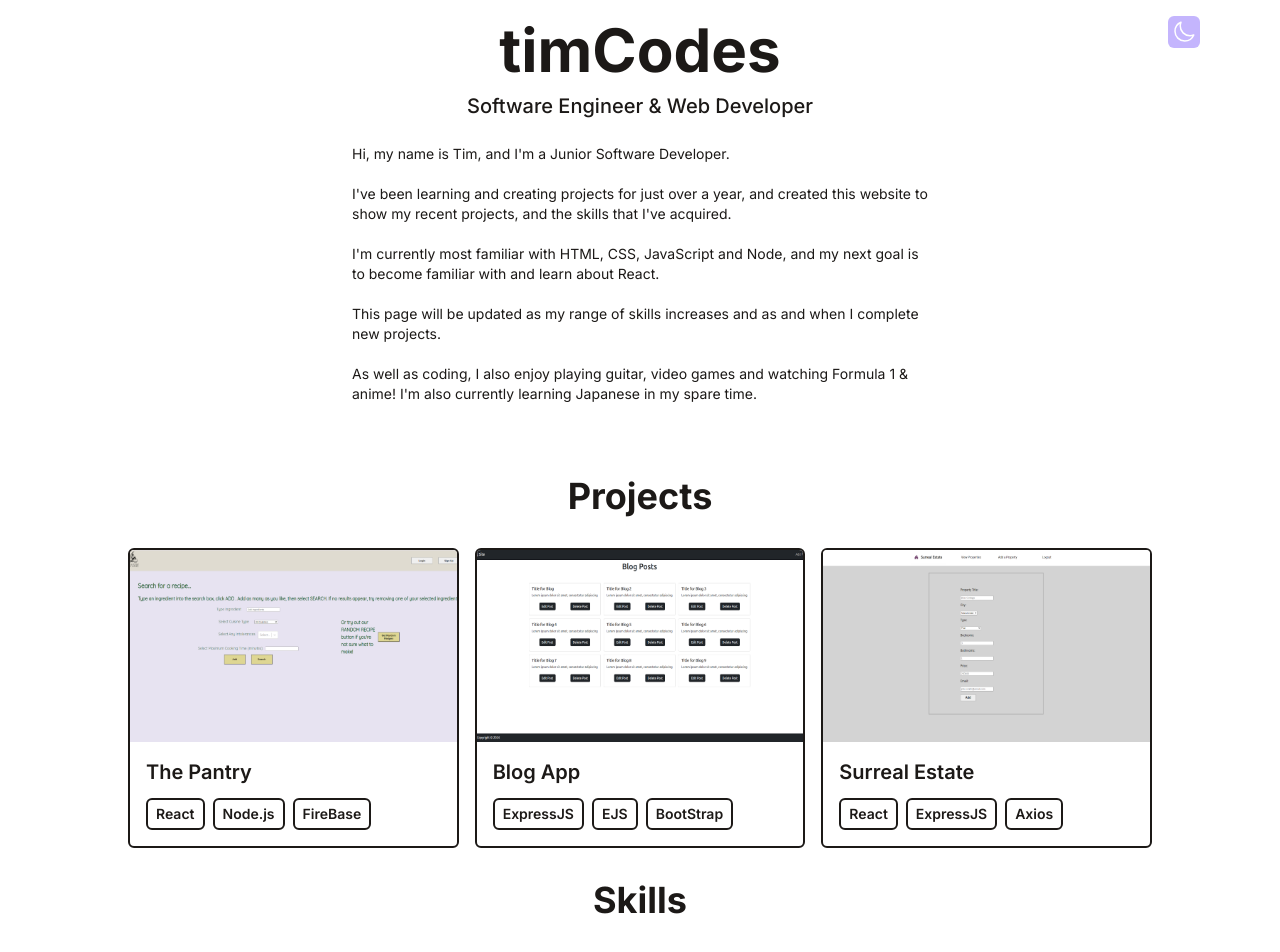
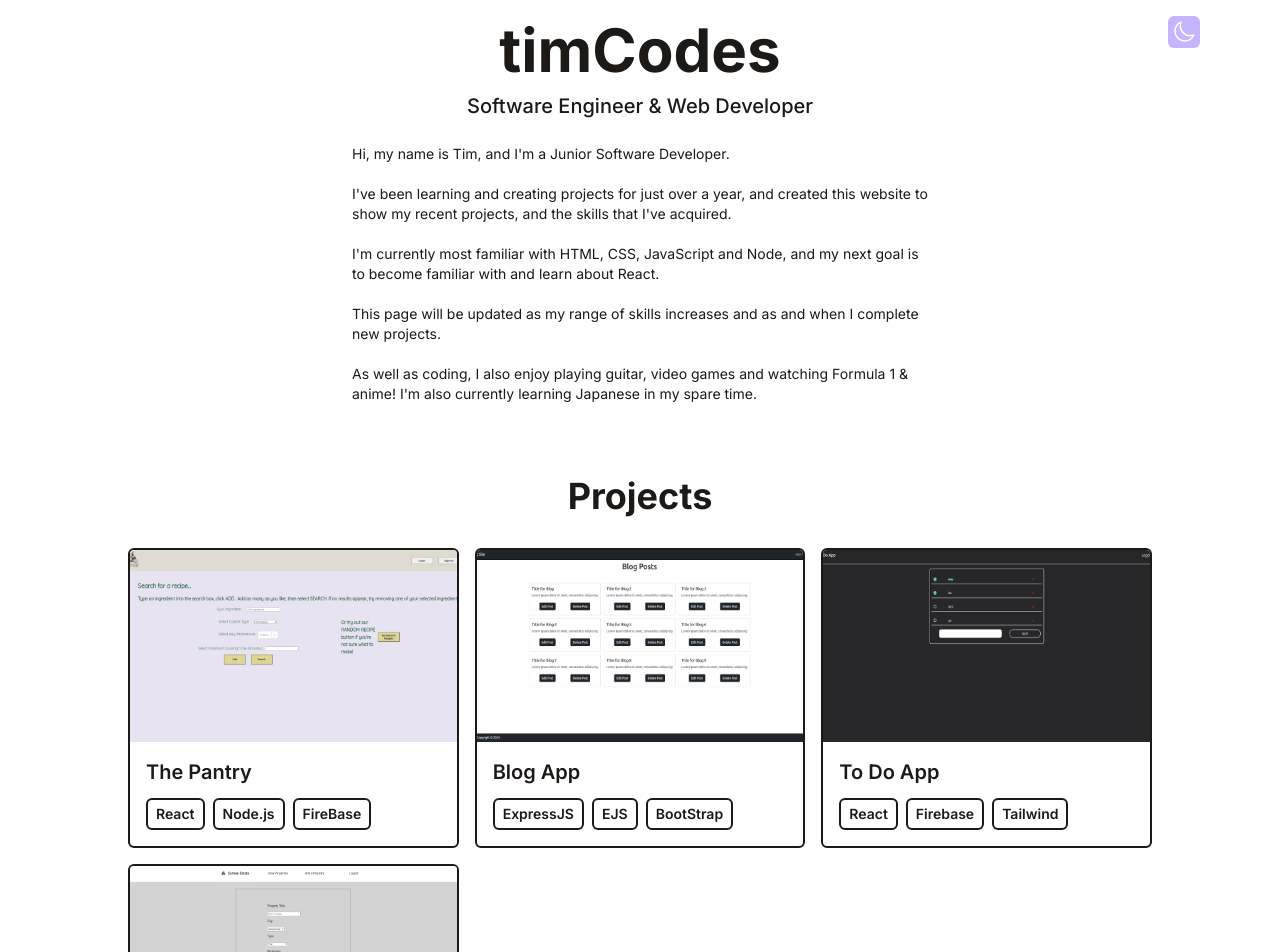
Before and after one commit to toothless13/react-portfolio, a React (Vite) app: page / in a window 1280 px wide. Shown: the top 952 px of the page. Built offline with nearby package versions, Linux system fonts and the light colour scheme.

Commit message:
add to-do app to projects

```diff
--- a/src/data/projects.js
+++ b/src/data/projects.js
@@ -12,6 +12,12 @@ export default [
     link: 'https://github.com/toothless13/blog-app',
   },
   {
+    title: 'To Do App',
+    imgUrl: '/assets/ToDo-960x540.png',
+    techStack: ['React', 'Firebase', 'Tailwind'],
+    link: 'https://to-do-app-34z.pages.dev/',
+  },
+  {
     title: 'Surreal Estate',
     imgUrl: '/assets/Surreal Estate-960x540.png',
     techStack: ['React', 'ExpressJS', 'Axios'],
```
Also changed, not shown: public/assets/ToDo-960x540.png (added).
